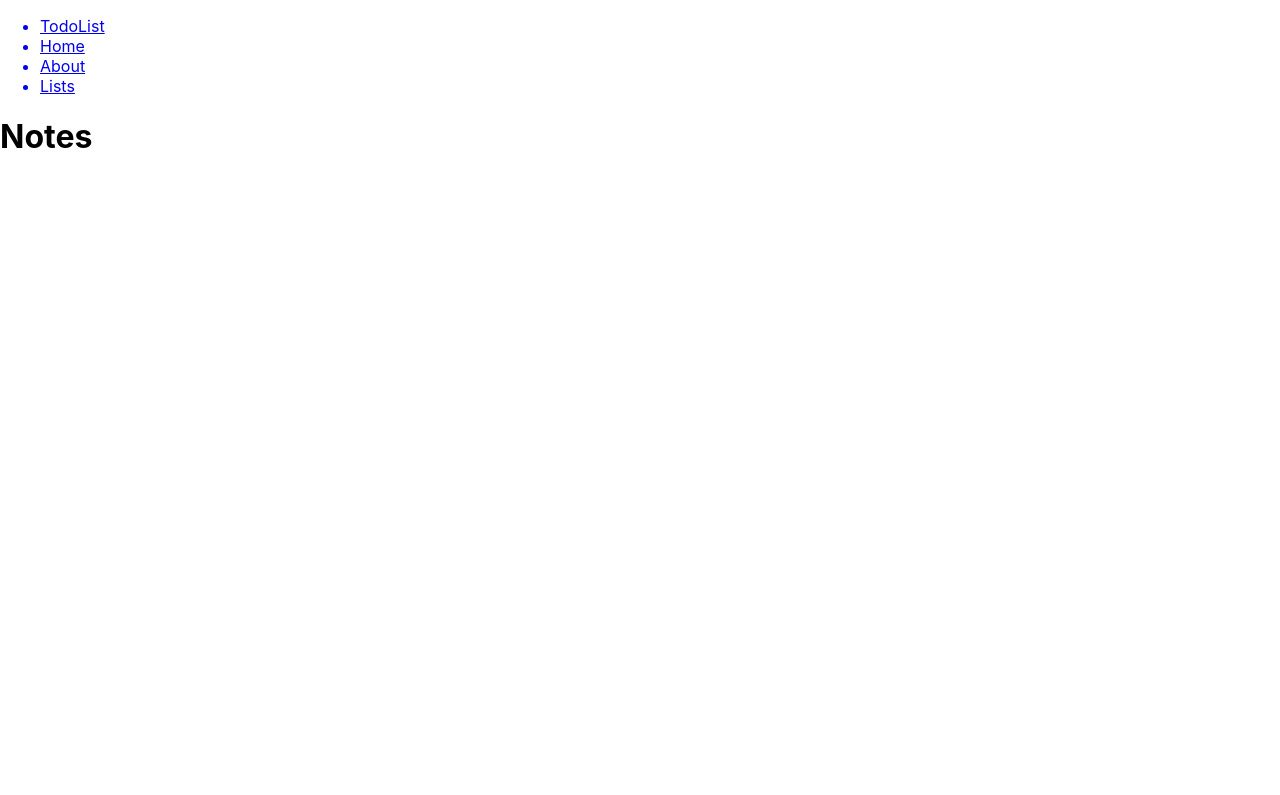
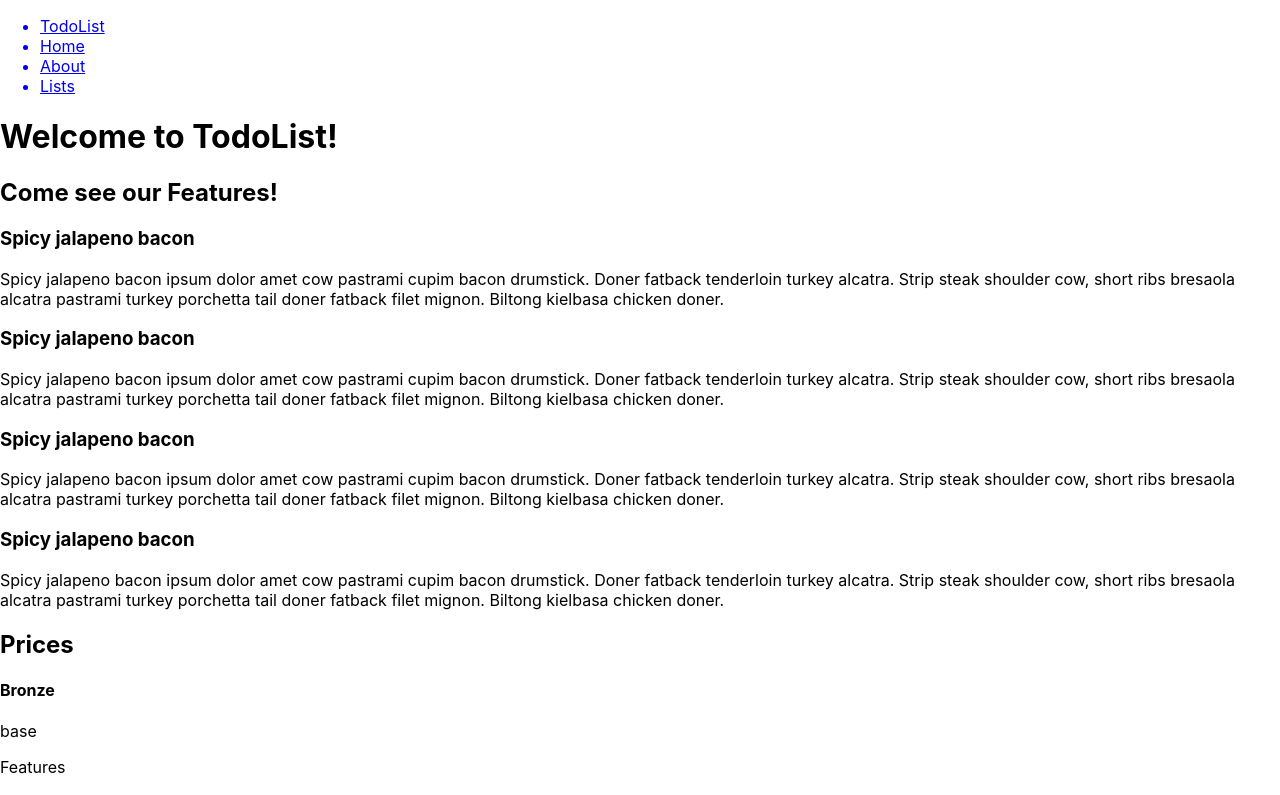
Before and after one commit to henry-doan/ror-todo-list-spring22, a React (Create React App) app in the folder client/: page /todos/1/notes in a window 1280 px wide. Shown: the top 795 px of the page. Built offline with nearby package versions, Linux system fonts and the light colour scheme.

Commit message:
Update App.js

```diff
--- a/client/src/App.js
+++ b/client/src/App.js
@@ -16,7 +16,7 @@ const App = () => (
       <Route path='/lists' element={<Lists />} />
       {/* /lists/4/todos */}
       <Route path='/lists/:listId/todos' element={<Todos />} />
-      <Route path='todos/:todoId/notes' element={<Notes />} />
+      <Route path='/:todoId/notes' element={<Notes />} />
       <Route path='*' element={<Nomatch />} />
     </Routes>
   </>
```
